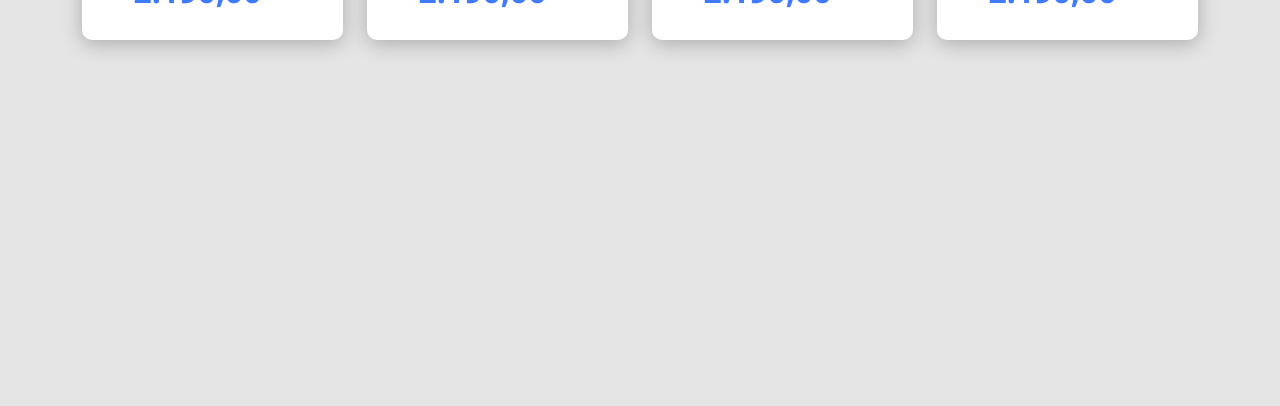
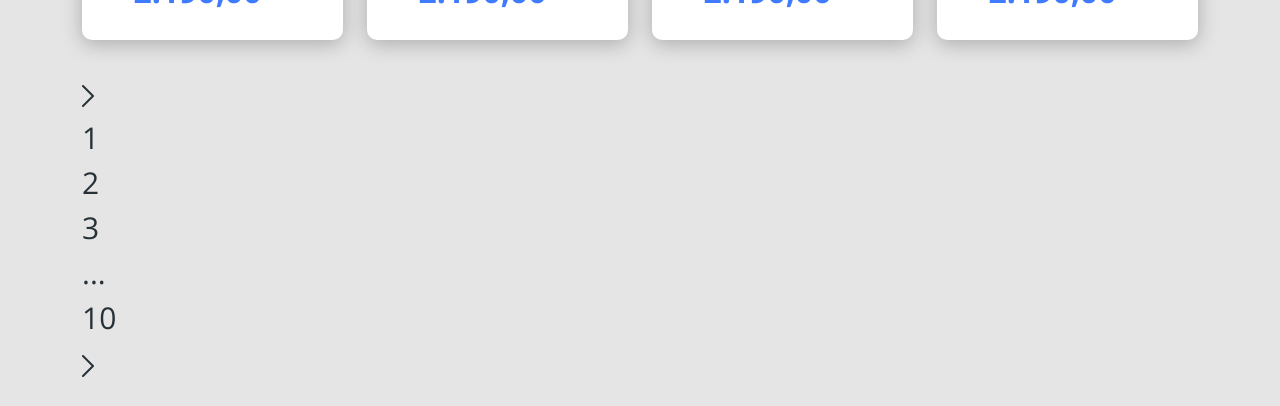
Before and after one commit to YuryRodrigues22/dscatalog, a React (Create React App) app in the folder frontweb/: page /products in a window 1280 px wide. Shown: the part 406-812 px from the top of the page. Built offline with nearby package versions, Linux system fonts and the light colour scheme.

Commit message:
Pagination components

```diff
--- /dev/null
+++ b/frontweb/src/components/Pagination/index.tsx
@@ -0,0 +1,17 @@
+import { ReactComponent as ArrowIcon } from 'assets/images/arrow.svg';
+
+const Pagination = () => {
+    return (
+        <div className="pagination-container">
+            <ArrowIcon />
+                <div className="pagination-item">1</div>
+                <div className="pagination-item">2</div>
+                <div className="pagination-item">3</div>
+                <div className="pagination-item">...</div>
+                <div className="pagination-item">10</div>
+            <ArrowIcon />
+        </div>
+    );
+}
+
+export default Pagination;
--- a/frontweb/src/pages/Catalog/index.tsx
+++ b/frontweb/src/pages/Catalog/index.tsx
@@ -1,7 +1,9 @@
 import ProductCard from 'components/ProductCard';
+import Pagination from 'components/Pagination';
 import { Link } from 'react-router-dom';
 import { Product } from 'types/product';
 import './styles.css';
+
 
 const Catalog = () => {
 
@@ -52,6 +54,9 @@ const Catalog = () => {
           </Link>
         </div>
       </div>
+      <div className="row">
+        <Pagination />
+      </div>
     </div>
   );
 };
```
